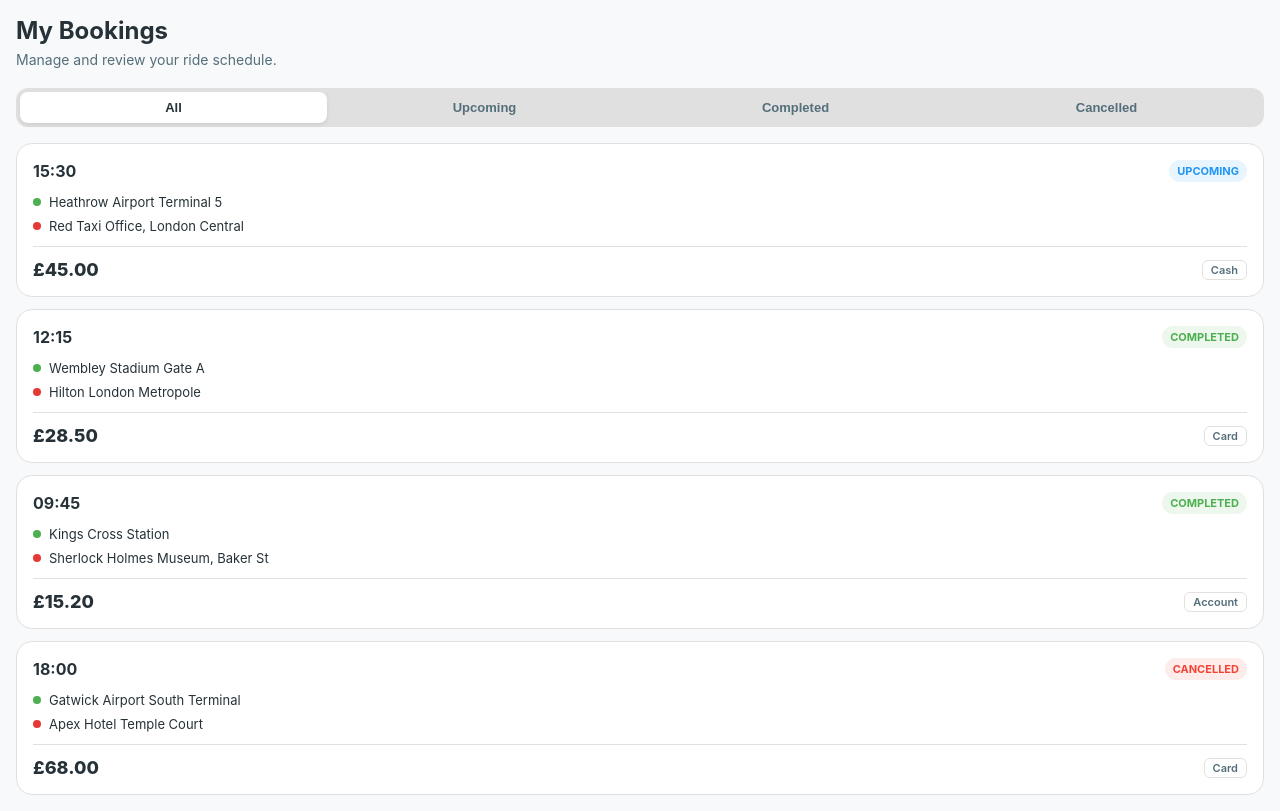
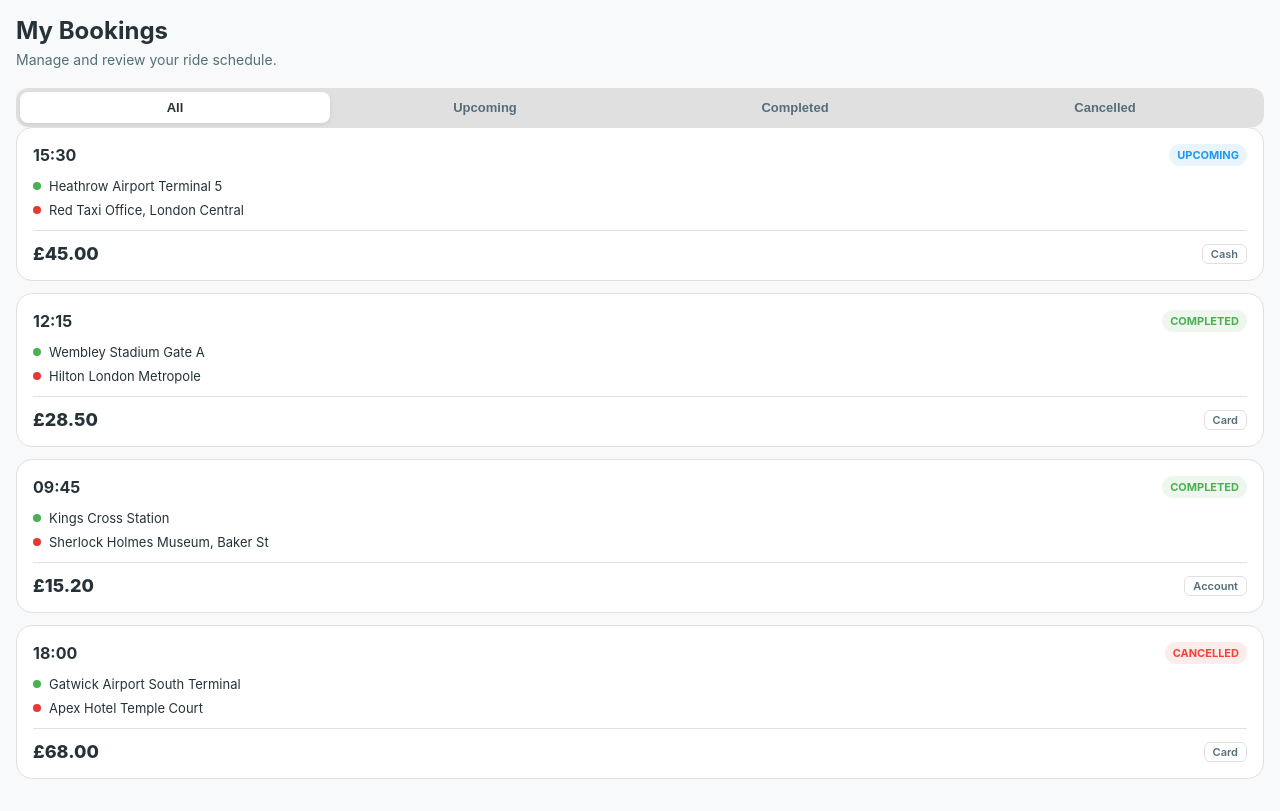
Before and after one commit to arvindverma63/red-taxis-webview, an Angular app in the folder src/frontend/apps/driver-webview-app/: page /bookings in a window 1280 px wide. Built offline with nearby package versions, Linux system fonts and the light colour scheme.

Commit message:
Disable dark mode inside webview components and enforce light mode

```diff
--- a/src/frontend/apps/driver-webview-app/src/app/availability/availability.ts
+++ b/src/frontend/apps/driver-webview-app/src/app/availability/availability.ts
@@ -151,16 +151,6 @@ interface DayAvailability {
       border: 1px solid var(--border-color);
       color: var(--text-secondary);
     }
-    .preset-btn.outline:hover {
-      background-color: rgba(0,0,0,0.03);
-      color: var(--text-primary);
-    }
-    @media(prefers-color-scheme: dark) {
-      .preset-btn.outline:hover {
-        background-color: rgba(255,255,255,0.03);
-      }
-    }
-
     /* Schedule List */
     .schedule-grid {
       display: flex;
--- a/src/frontend/apps/driver-webview-app/src/app/bookings/bookings.ts
+++ b/src/frontend/apps/driver-webview-app/src/app/bookings/bookings.ts
@@ -130,13 +130,6 @@ interface Booking {
       background-color: var(--border-color);
       padding: 4px;
       border-radius: 12px;
-      margin-bottom: 16px;
-      gap: 4px;
-    }
-    @media(prefers-color-scheme: dark) {
-      .tabs-container {
-        background-color: #2D2D35;
-      }
     }
     .tab-btn {
       flex: 1;
--- a/src/frontend/apps/driver-webview-app/src/app/profile/profile.ts
+++ b/src/frontend/apps/driver-webview-app/src/app/profile/profile.ts
@@ -220,14 +220,6 @@ interface DriverDoc {
       display: inline-block;
       font-family: monospace;
       font-weight: bold;
-      border: 1px solid #FFC107;
-      width: fit-content;
-    }
-    @media(prefers-color-scheme: dark) {
-      .highlight-plate {
-        background-color: #FFE082;
-        color: #111;
-      }
     }
 
     /* Docs List */
--- a/src/frontend/apps/driver-webview-app/src/styles.css
+++ b/src/frontend/apps/driver-webview-app/src/styles.css
@@ -10,15 +10,7 @@
   --border-color: #E0E0E0;
 }
 
-@media (prefers-color-scheme: dark) {
-  :root {
-    --background-color: #121214;
-    --surface-color: #1E1E24;
-    --text-primary: #ECEFF1;
-    --text-secondary: #90A4AE;
-    --border-color: #2D2D35;
-  }
-}
+
 
 body {
   margin: 0;
```
